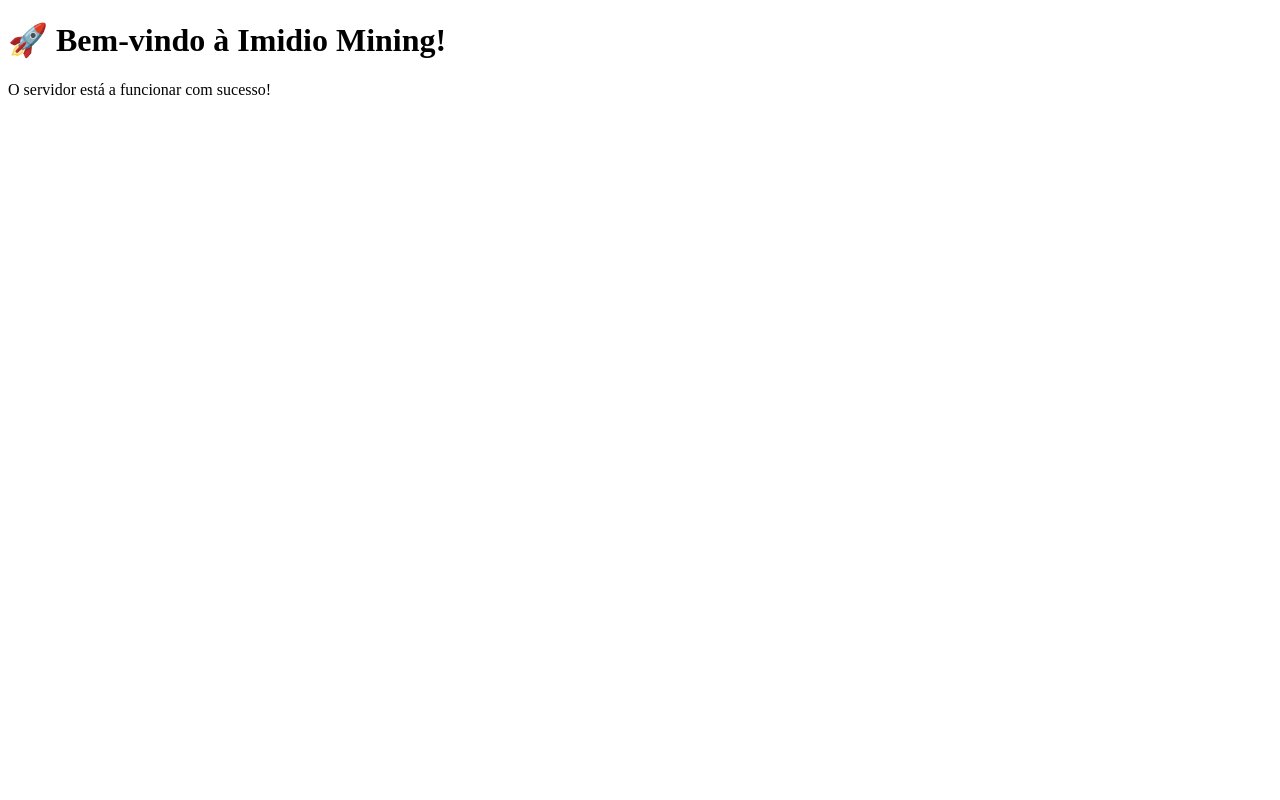
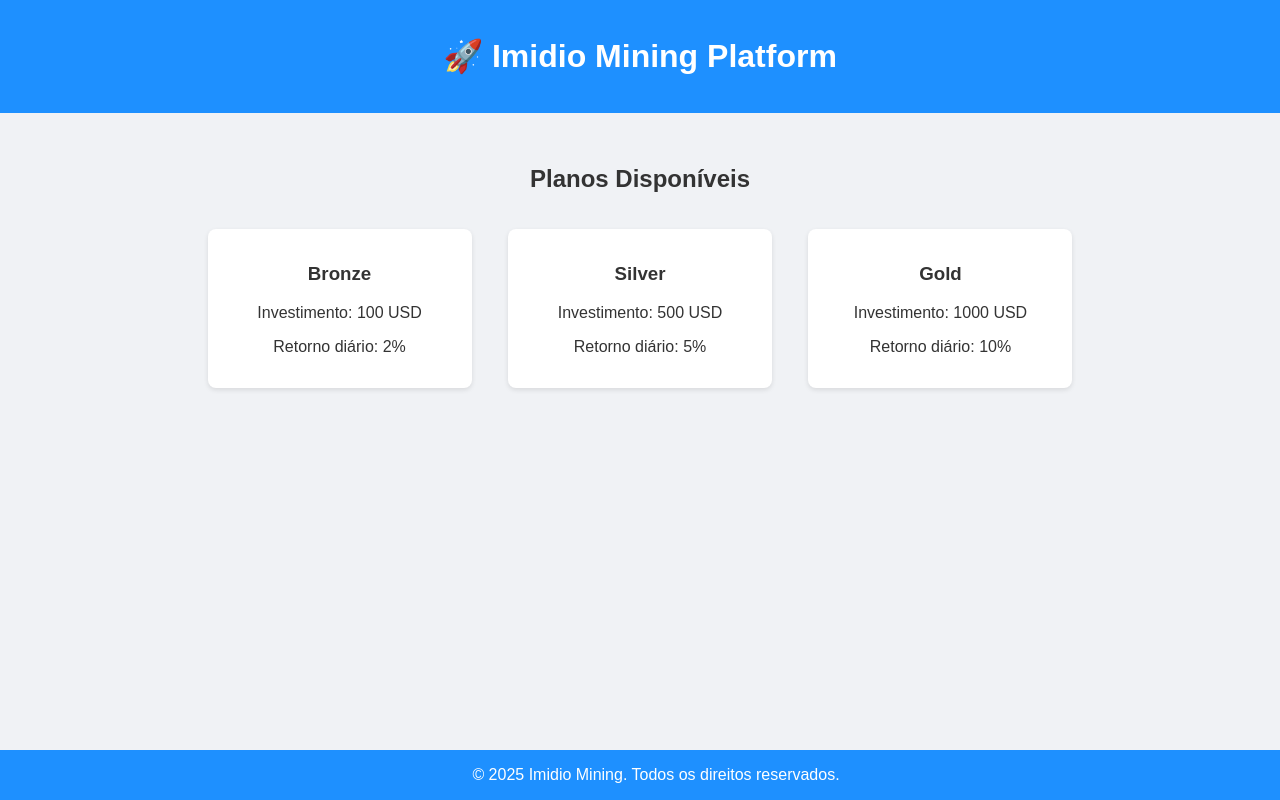
Before and after one commit to imidiomacave07-beep/Imidio-mining, a website: page public/index.html in a window 1280 px wide. Drawn offline with Linux system fonts and the light colour scheme.

Commit message:
Update index.html
Signed-off-by: imidiomacave07-beep <imidiomacave07@gmail.com>

```diff
--- a/public/index.html
+++ b/public/index.html
@@ -1,12 +1,71 @@
 <!DOCTYPE html>
 <html lang="pt">
 <head>
-  <meta charset="UTF-8" />
-  <meta name="viewport" content="width=device-width, initial-scale=1.0" />
-  <title>Imidio Mining</title>
+  <meta charset="UTF-8">
+  <meta name="viewport" content="width=device-width, initial-scale=1.0">
+  <title>Imidio Mining Platform</title>
+  <style>
+    body {
+      font-family: Arial, sans-serif;
+      background-color: #f0f2f5;
+      color: #333;
+      margin: 0;
+      padding: 0;
+    }
+    header {
+      background-color: #1e90ff;
+      color: white;
+      padding: 1rem;
+      text-align: center;
+    }
+    main {
+      padding: 2rem;
+      text-align: center;
+    }
+    .plan {
+      background-color: white;
+      border-radius: 8px;
+      box-shadow: 0 2px 5px rgba(0,0,0,0.1);
+      display: inline-block;
+      margin: 1rem;
+      padding: 1rem 2rem;
+      width: 200px;
+    }
+    footer {
+      background-color: #1e90ff;
+      color: white;
+      text-align: center;
+      padding: 1rem;
+      position: fixed;
+      width: 100%;
+      bottom: 0;
+    }
+  </style>
 </head>
 <body>
-  <h1>🚀 Bem-vindo à Imidio Mining!</h1>
-  <p>O servidor está a funcionar com sucesso!</p>
+  <header>
+    <h1>🚀 Imidio Mining Platform</h1>
+  </header>
+  <main>
+    <h2>Planos Disponíveis</h2>
+    <div class="plan">
+      <h3>Bronze</h3>
+      <p>Investimento: 100 USD</p>
+      <p>Retorno diário: 2%</p>
+    </div>
+    <div class="plan">
+      <h3>Silver</h3>
+      <p>Investimento: 500 USD</p>
+      <p>Retorno diário: 5%</p>
+    </div>
+    <div class="plan">
+      <h3>Gold</h3>
+      <p>Investimento: 1000 USD</p>
+      <p>Retorno diário: 10%</p>
+    </div>
+  </main>
+  <footer>
+    &copy; 2025 Imidio Mining. Todos os direitos reservados.
+  </footer>
 </body>
 </html>
```
